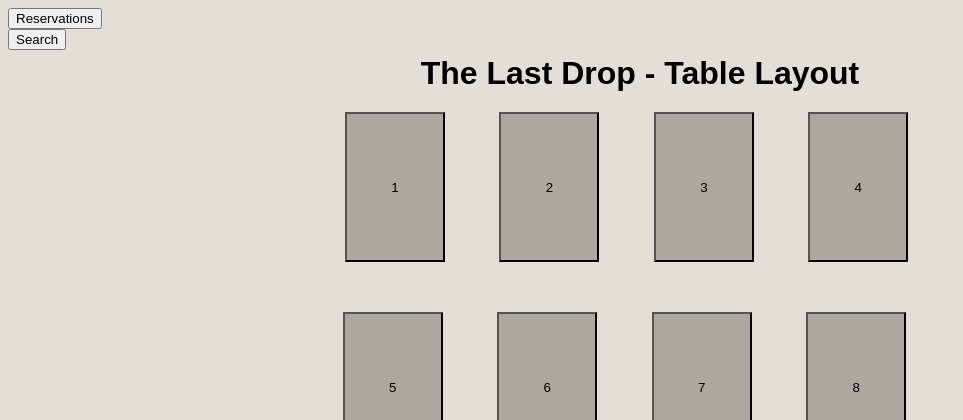
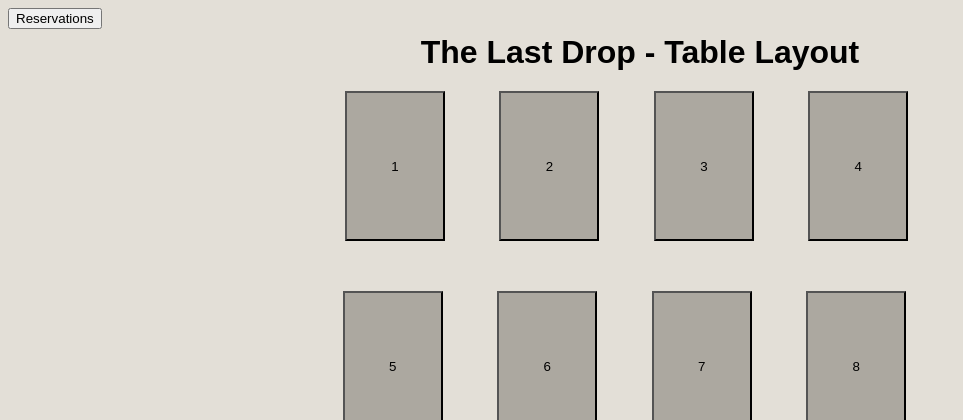
Before and after one commit to gd05134/DBS_Restaurant_POS, a Flask app: page / in a window 1280 px wide. Shown: the top 420 px of the page, without its empty margins (0-963 px from the left). Run offline with Flask 3, Linux system fonts and the light colour scheme.

Commit message:
im gonnatouch you

```diff
--- a/main.py
+++ b/main.py
@@ -226,17 +226,5 @@ def get_order_items(order_id):
 def favicon():
     return send_from_directory(directory='.', path='favicon.ico', mimetype='image/vnd.microsoft.icon')
 
-#Search Manager Layout
-@app.route('/search_manager', methods=['GET','POST'])
-def search():
-    if request.method == 'POST':
-        try:
-            db.session.commit()
-            return redirect('/search_manager')
-        except:
-               return 'There was an issue opening the order'
-    else:
-        return render_template('search_manager.html')
-
 if __name__ == '__main__':
      app.run(debug=True)
--- a/templates/index.html
+++ b/templates/index.html
@@ -10,9 +10,6 @@
 <div class="content">
     <form action="/reservation_manager" method="get">
         <button style="position: relative; top: 0px; left: 0px;">Reservations</button>
-    </form>
-    <form action="/search_manager" method="get">
-        <button>Search</button>
     </form>
     <h1 style="text-align: center;">The Last Drop - Table Layout</h1>
     <form id="tableLayout" action="/order_manager/" method="get" class="form" align="center">
```
Also changed, not shown: templates/search_manager.html (deleted, +0 -24 lines).
